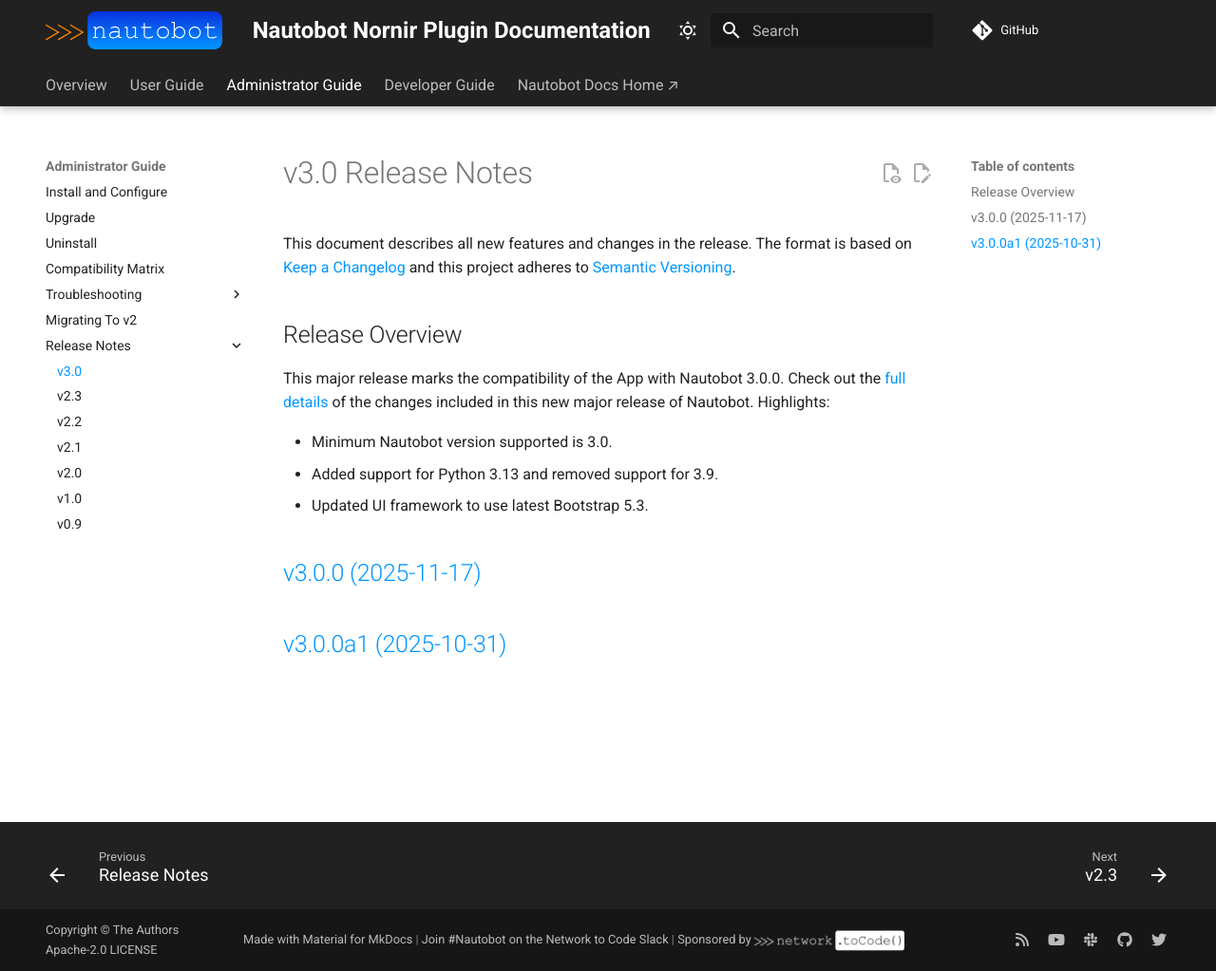
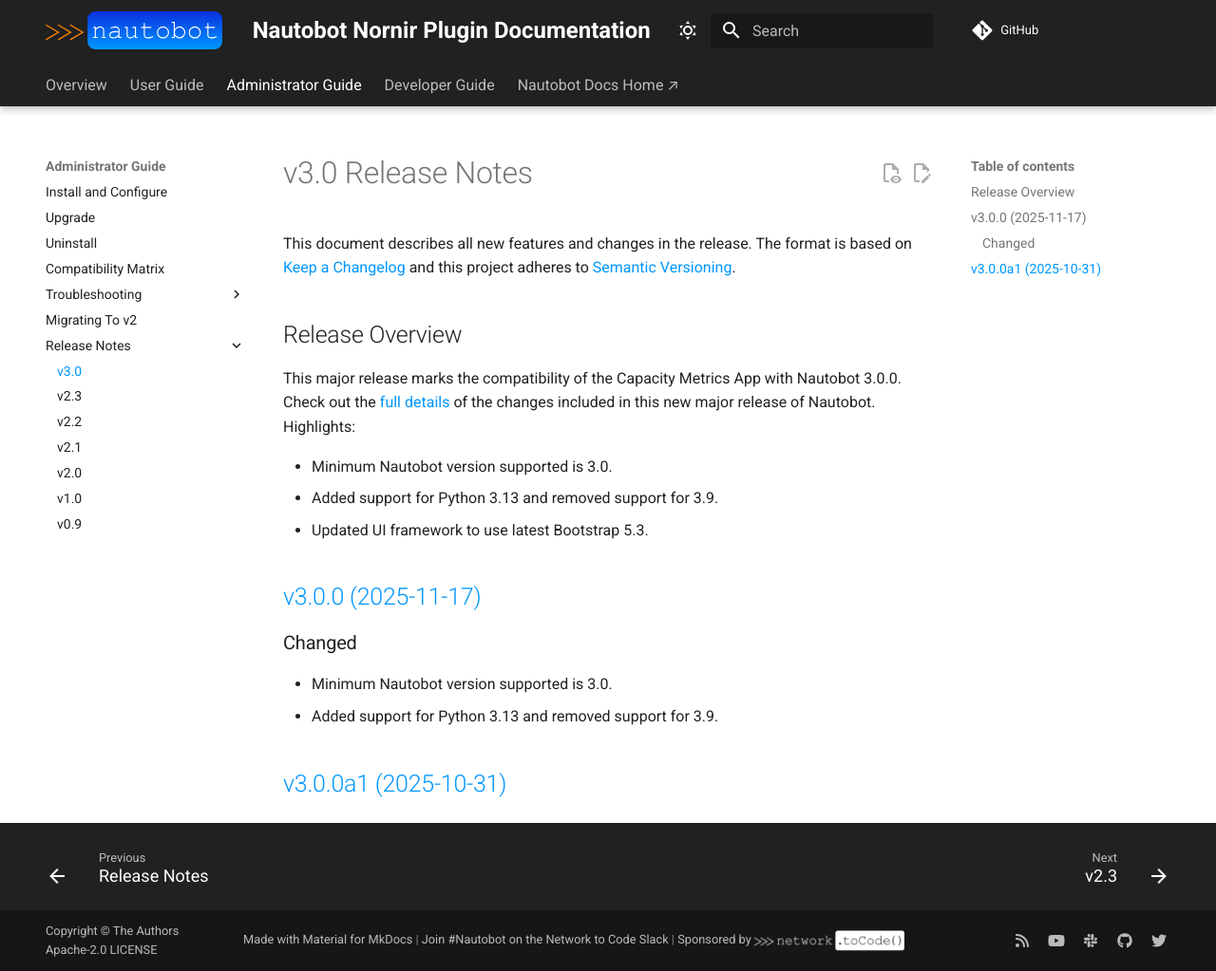
Before and after one commit to nautobot/nautobot-app-nornir, an MkDocs documentation site: the page built from docs/admin/release_notes/version_3.0.md, in a window 1280 px wide and 1023 px high. Shown: the whole window at 95% size. Built offline with MkDocs 1.6.1 and Material for MkDocs 9.7.7, drawn with Linux system fonts in a browser that asks for light colours; comment, search, counter and statistics services are not loaded.

Commit message:
Feedback updates

```diff
--- a/docs/admin/release_notes/version_3.0.md
+++ b/docs/admin/release_notes/version_3.0.md
@@ -4,7 +4,7 @@
 
 ## Release Overview
 
-This major release marks the compatibility of the App with Nautobot 3.0.0. Check out the [full details](https://docs.nautobot.com/projects/core/en/stable/release-notes/version-3.0/) of the changes included in this new major release of Nautobot. Highlights:
+This major release marks the compatibility of the Capacity Metrics App with Nautobot 3.0.0. Check out the [full details](https://docs.nautobot.com/projects/core/en/stable/release-notes/version-3.0/) of the changes included in this new major release of Nautobot. Highlights:
 
 - Minimum Nautobot version supported is 3.0.
 - Added support for Python 3.13 and removed support for 3.9.
@@ -12,4 +12,9 @@
 
 ## [v3.0.0 (2025-11-17)](https://github.com/nautobot/nautobot-app-nornir/releases/tag/v3.0.0)
 
+### Changed
+
+- Minimum Nautobot version supported is 3.0.
+- Added support for Python 3.13 and removed support for 3.9.
+
 ## [v3.0.0a1 (2025-10-31)](https://github.com/nautobot/nautobot-app-nornir/releases/tag/v3.0.0a1)
```
